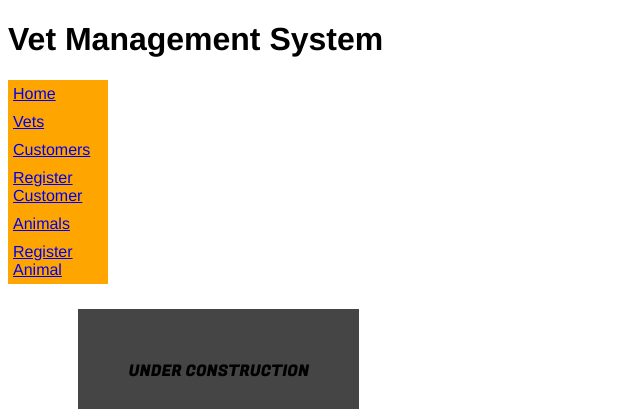
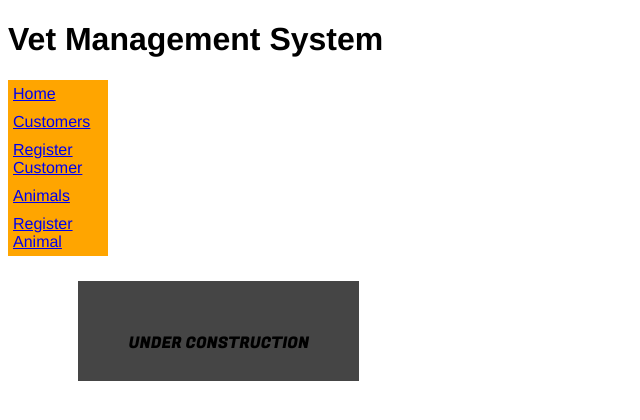
Before and after one commit to fraserjamieson/vet_project, a Flask app: page / in a window 1280 px wide. Shown: the top 420 px of the page, without its empty margins (0-640 px from the left). After the commit the page ends 381 px from the top, so only its background shows below. Run offline with Flask 2, Linux system fonts and the light colour scheme.

Commit message:
altered nav bar

```diff
--- a/templates/base.html
+++ b/templates/base.html
@@ -21,11 +21,10 @@
         <h1 class="animal-header">Vet Management System</h1>
 
             <div tabindex="1"><a href="/" class="w3-bar-item w3-button">Home</a></div>
-            <div tabindex="2"><a href="/vets" class="w3-bar-item w3-button">Vets</a></div>
-            <div tabindex="3"><a href="/vets/customer" class="w3-bar-item w3-button">Customers</a></div>
-            <div tabindex="4"><a href="/vets/new" class="w3-bar-item w3-button">Register Customer</a></div>
-            <div tabindex="5"><a href="/animals" class="w3-bar-item w3-button">Animals</a></div>
-            <div tabindex="6"><a href="/animals/new" class="w3-bar-item w3-button">Register Animal</a></div>
+            <div tabindex="2"><a href="/customers" class="w3-bar-item w3-button">Customers</a></div>
+            <div tabindex="3"><a href="/customers/new" class="w3-bar-item w3-button">Register Customer</a></div>
+            <div tabindex="4"><a href="/animals" class="w3-bar-item w3-button">Animals</a></div>
+            <div tabindex="5"><a href="/animals/new" class="w3-bar-item w3-button">Register Animal</a></div>
 
     </header>
 
```
